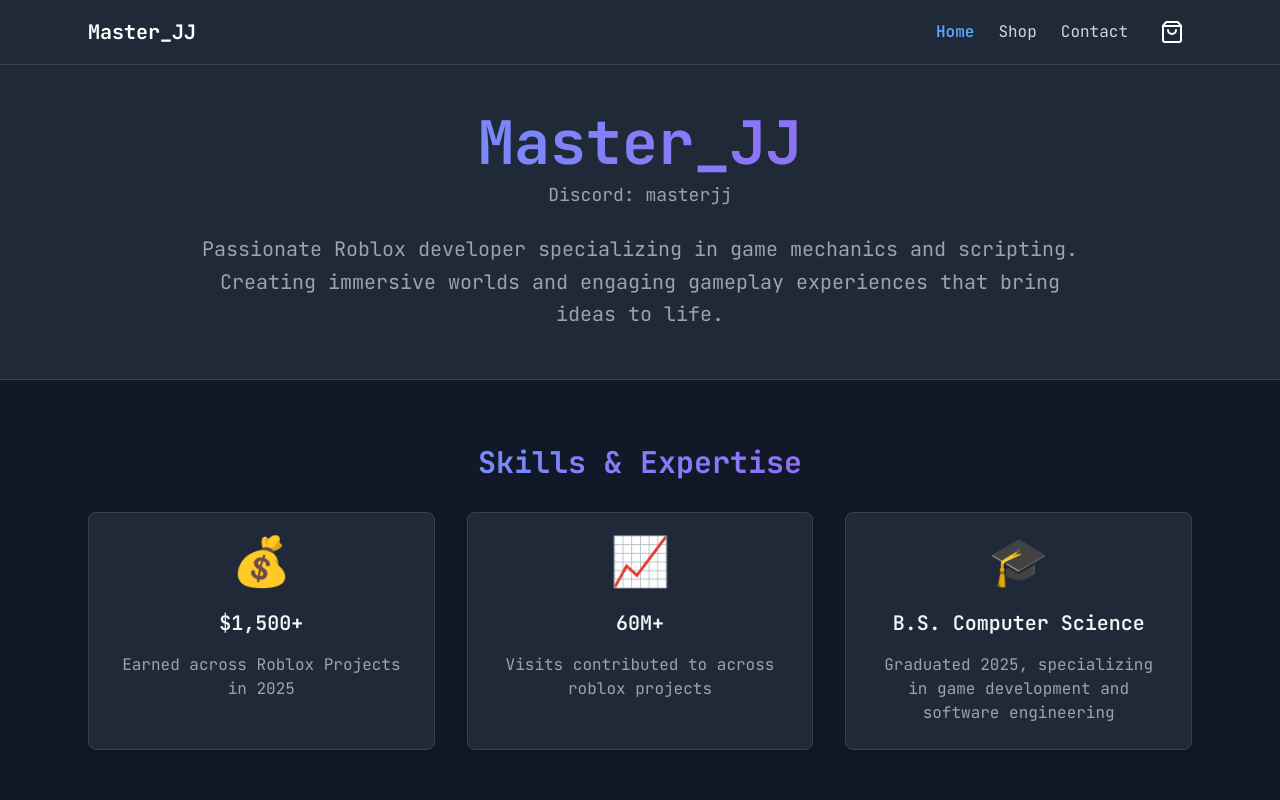
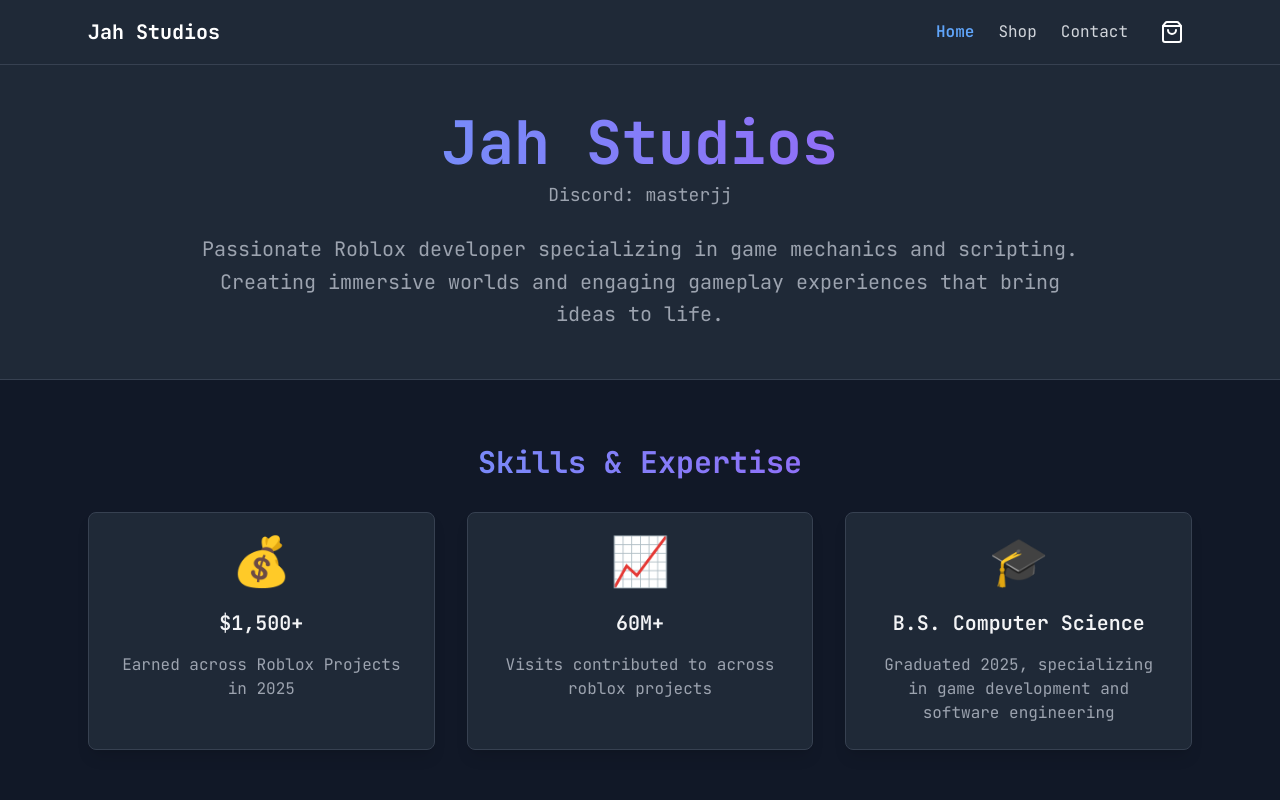
Before and after one commit to JordanDia/roblox-portfolio, a React (Vite) app: page / in a window 1280 px wide. Shown: the top 800 px of the page. Built offline with nearby package versions, Linux system fonts and the light colour scheme.

Commit message:
Changed tab title to Jah Studios

```diff
--- a/index.html
+++ b/index.html
@@ -4,7 +4,7 @@
     <meta charset="UTF-8" />
     <link rel="icon" type="image/jpeg" href="/gojo_pfp.jpg" />
     <meta name="viewport" content="width=device-width, initial-scale=1.0" />
-    <title>Roblox Portfolio</title>
+    <title>Jah Studios</title>
   </head>
   <body>
     <div id="root"></div>
--- a/src/components/Navbar.tsx
+++ b/src/components/Navbar.tsx
@@ -13,7 +13,7 @@
 
           {/* Logo */}
           <div className="text-xl font-bold text-white">
-            Master_JJ
+            Jah Studios
           </div>
 
           {/* Links */}
--- a/src/pages/Home.tsx
+++ b/src/pages/Home.tsx
@@ -72,7 +72,7 @@
       <header className="bg-gray-800 border-b border-gray-700 top-0 z-50 backdrop-blur-sm">
         <div className="max-w-6xl mx-auto px-6 py-12">
           <h1 className="text-6xl font-bold gradient-text text-center mb-2 animate-fade-in">
-            Master_JJ
+            Jah Studios
           </h1>
           <p className="text-lg text-gray-400 text-center mb-6 animate-fade-in">
             Discord: masterjj
@@ -111,7 +111,6 @@
               </div>
             </div>
         </section>
-
 
         {/* Video Showcase Section */}
         <section className="mb-20">
```
